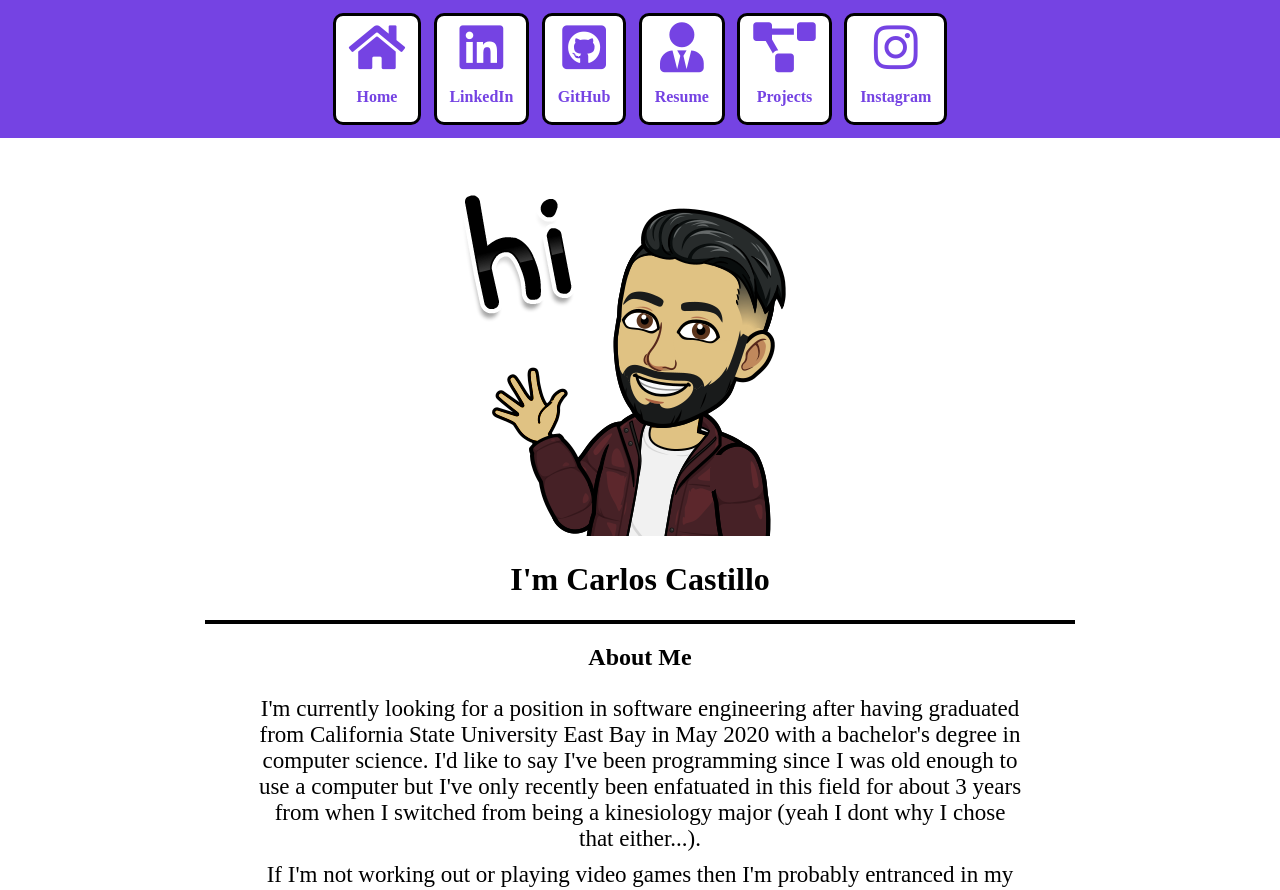
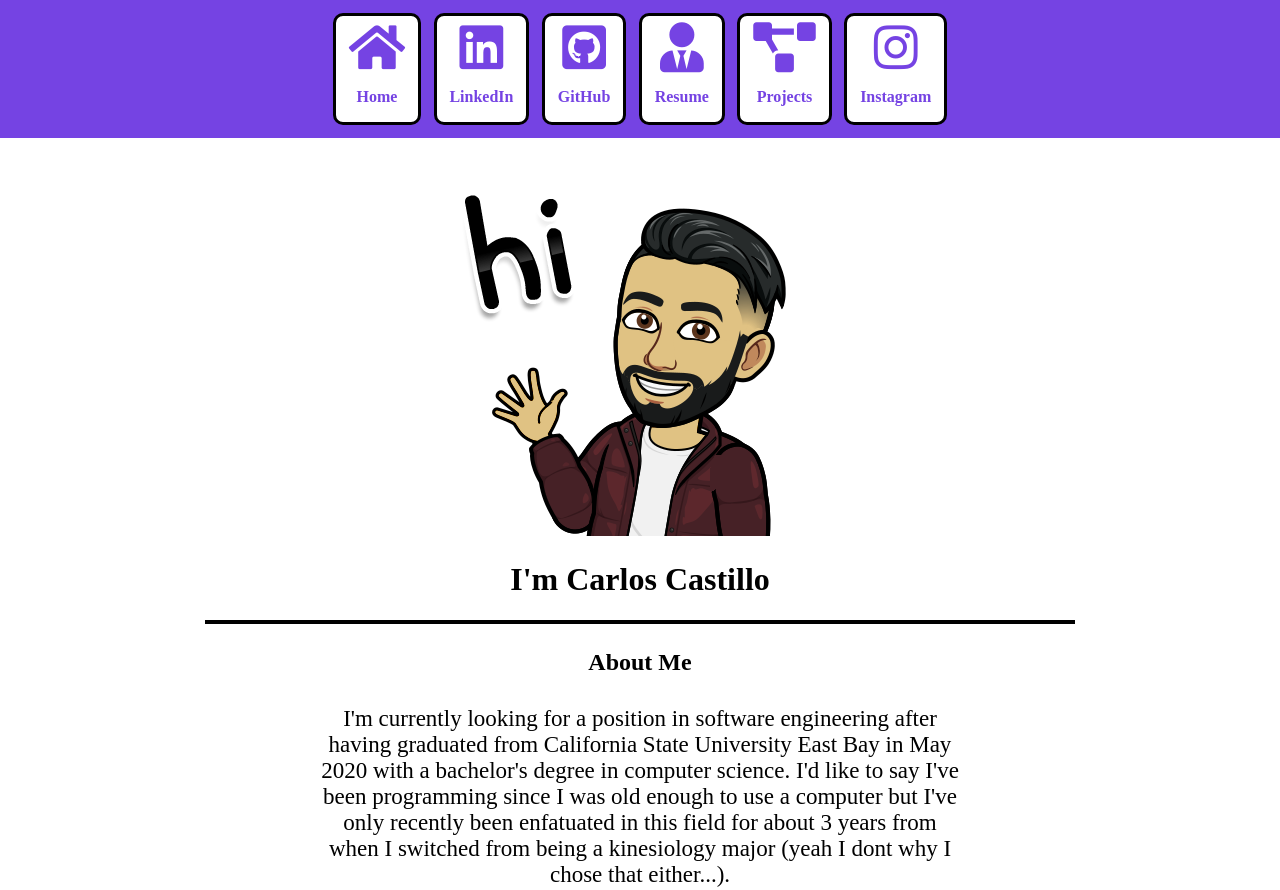
Before and after one commit to AGuyNamedC-Los/personal-website, a React (Create React App) app: page / in a window 1280 px wide. Shown: the top 890 px of the page. Built offline with nearby package versions, Linux system fonts and the light colour scheme.

Commit message:
adjusted spacing

```diff
--- a/src/temp.css
+++ b/src/temp.css
@@ -38,8 +38,12 @@ body {
 }
 
 /* ======= HOMEPAGE ======= */
-.home p {
-    margin: 0% 20%;
+h2 {
+    margin-top: 2%;
+}
+
+br {
+    margin: 2% 0%;
 }
 
 .about_me {
@@ -49,7 +53,7 @@ body {
 
 .about_me span {
     justify-content: left;
-    margin: 5px 20%;
+    margin: 10px 25%;
     font-size: 23px;
 }
 
```
